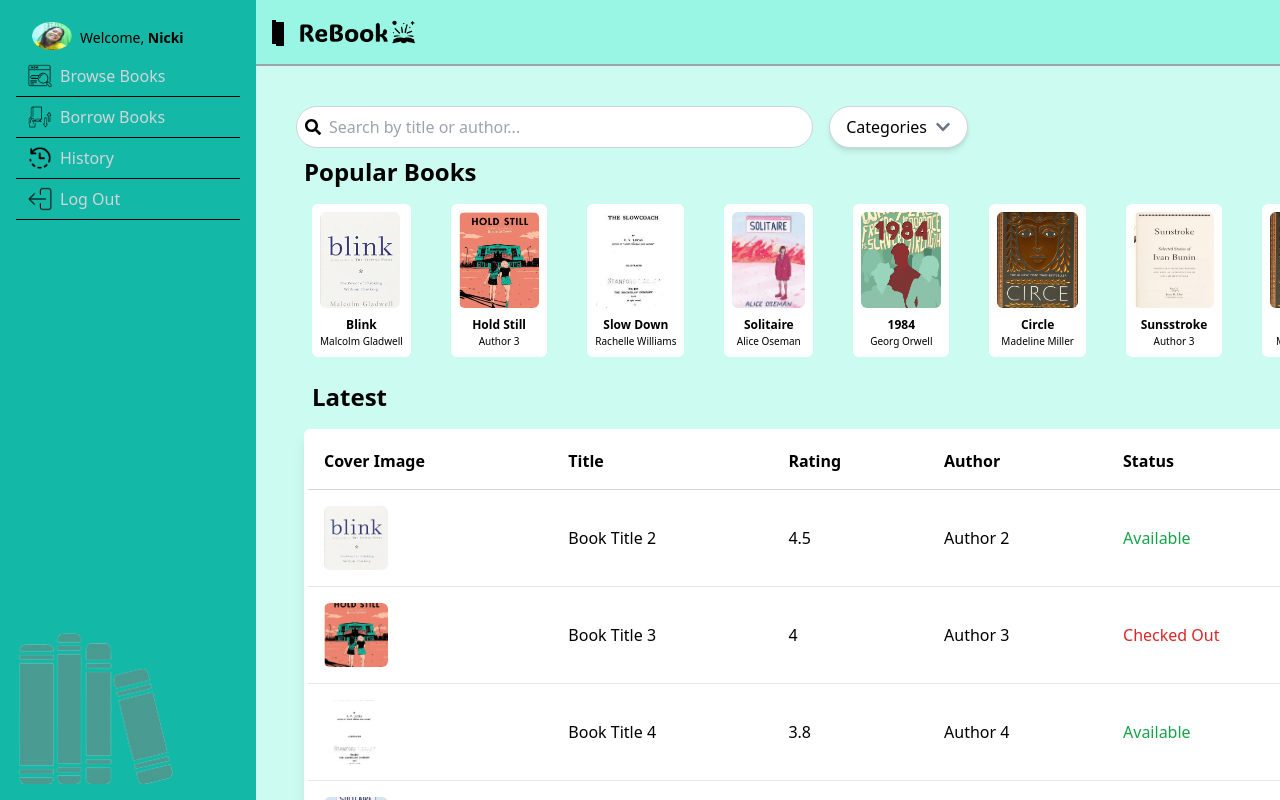
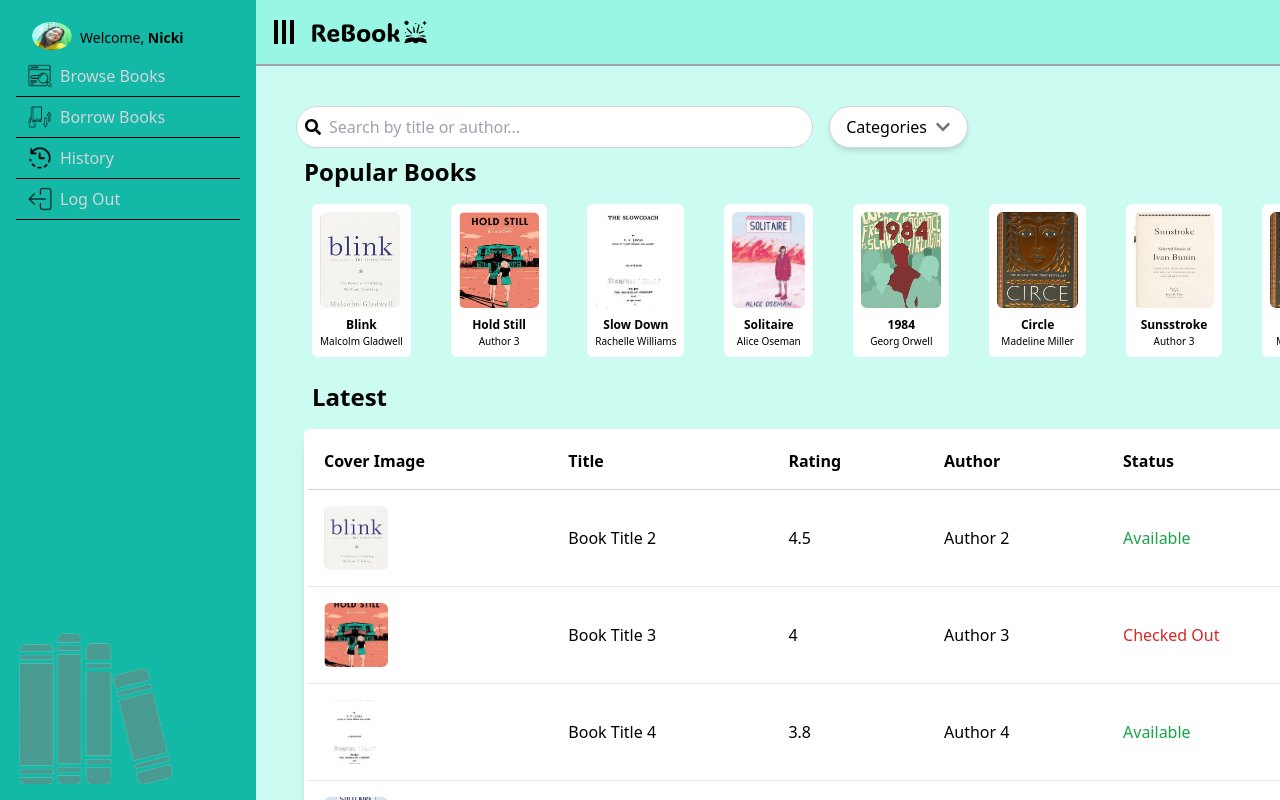
Before and after one commit to orenji-neko/Reader-web, a React (Vite) app in the folder REBOOK/: page / in a window 1280 px wide. Shown: the top 800 px of the page. Built offline with nearby package versions, Linux system fonts and the light colour scheme.

Commit message:
user.jsx moved to component folder

```diff
--- a/REBOOK/src/components/Navbar.jsx
+++ b/REBOOK/src/components/Navbar.jsx
@@ -4,25 +4,20 @@ import { faBell } from '@fortawesome/free-solid-svg-icons';
 
 function Navbar({ toggleSidebar, isSidebarOpen }) {
   return (
-    <div className="flex  justify-between bg-teal-200  p-4 border-b-2  border-gray-400">
-      <div className="flex align-[3px] ">
-        <button onClick={toggleSidebar} className="focus:outline-none flex flex-row justify-center items-center">
-          <div
-            className={`h-6 w-1 bg-black transition-transform duration-300 ${isSidebarOpen ? 'rotate-0' : 'rotate-90'}`}
-          />
-          <div
-            className={`h-6 w-1 bg-black mt-1 transition-opacity duration-300 ${isSidebarOpen ? 'rotate-0' : 'rotate-90'}`}
-          />
-          <div
-            className={`h-6 w-1 bg-black mt-1 transition-transform duration-300 ${isSidebarOpen ? 'rotate-0' : '-rotate-90'}`}
-          />
+    <div className="flex justify-between bg-teal-200 p-4 border-b-2 border-gray-400">
+      <div className="flex items-center">
+        <button
+          onClick={toggleSidebar}
+          className={`focus:outline-none flex flex-col justify-center items-center space-y-1 transform transition-transform duration-500 ease-in-out ${
+            isSidebarOpen ? 'rotate-90' : 'rotate-0'
+          }`}
+        >
+          <div className="h-1 w-6 bg-black transition-transform duration-500 ease-in-out" />
+          <div className="h-1 w-6 bg-black transition-transform duration-500 ease-in-out" />
+          <div className="h-1 w-6 bg-black transition-transform duration-500 ease-in-out" />
         </button>
         <a href="/">
-          <img
-            src="/rebook-images/Component2.png"
-            alt="ReBook Logo"
-            className="ml-4 h-8"
-          />
+          <img src="/rebook-images/Component2.png" alt="ReBook Logo" className="ml-4 h-8" />
         </a>
       </div>
       <div className="flex items-center">
```
Also changed, not shown: REBOOK/src/components/User.jsx (renamed from REBOOK/src/User.jsx).
